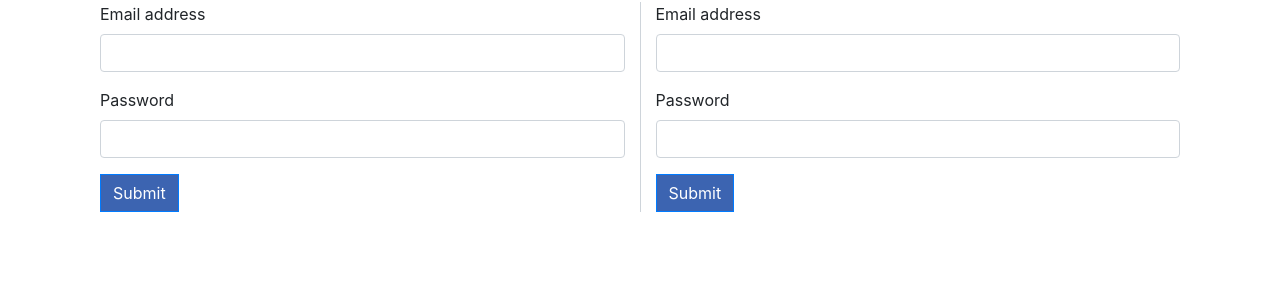
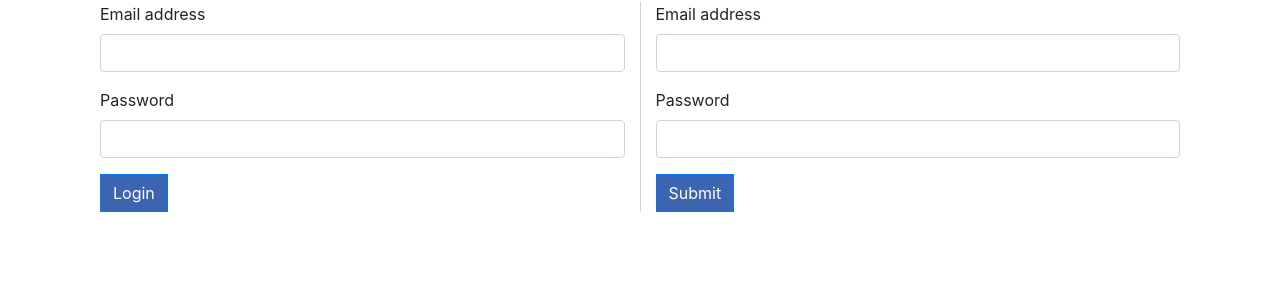
Before and after one commit to Bogdan00766/Car-Rental-Yii-framework-web-app, a PHP site: page /index.php?page=login in a window 1280 px wide. Shown: the part 166-466 px from the top of the page. Run offline with PHP 8.4, Linux system fonts and the light colour scheme; some libraries are stand-ins or nearby versions.

Commit message:
Changed name of Submit button to Login

```diff
--- a/Stage2/pages/login.php
+++ b/Stage2/pages/login.php
@@ -11,7 +11,7 @@
                     <label for="loginInputPassword">Password</label>
                     <input type="password" class="form-control" id="loginInputPassword">
                 </div>
-                <button type="submit" class="btn btn-primary">Submit</button>
+                <button type="submit" class="btn btn-primary">Login</button>
             </form>
         </div>
         <div class="col register-col">
```
